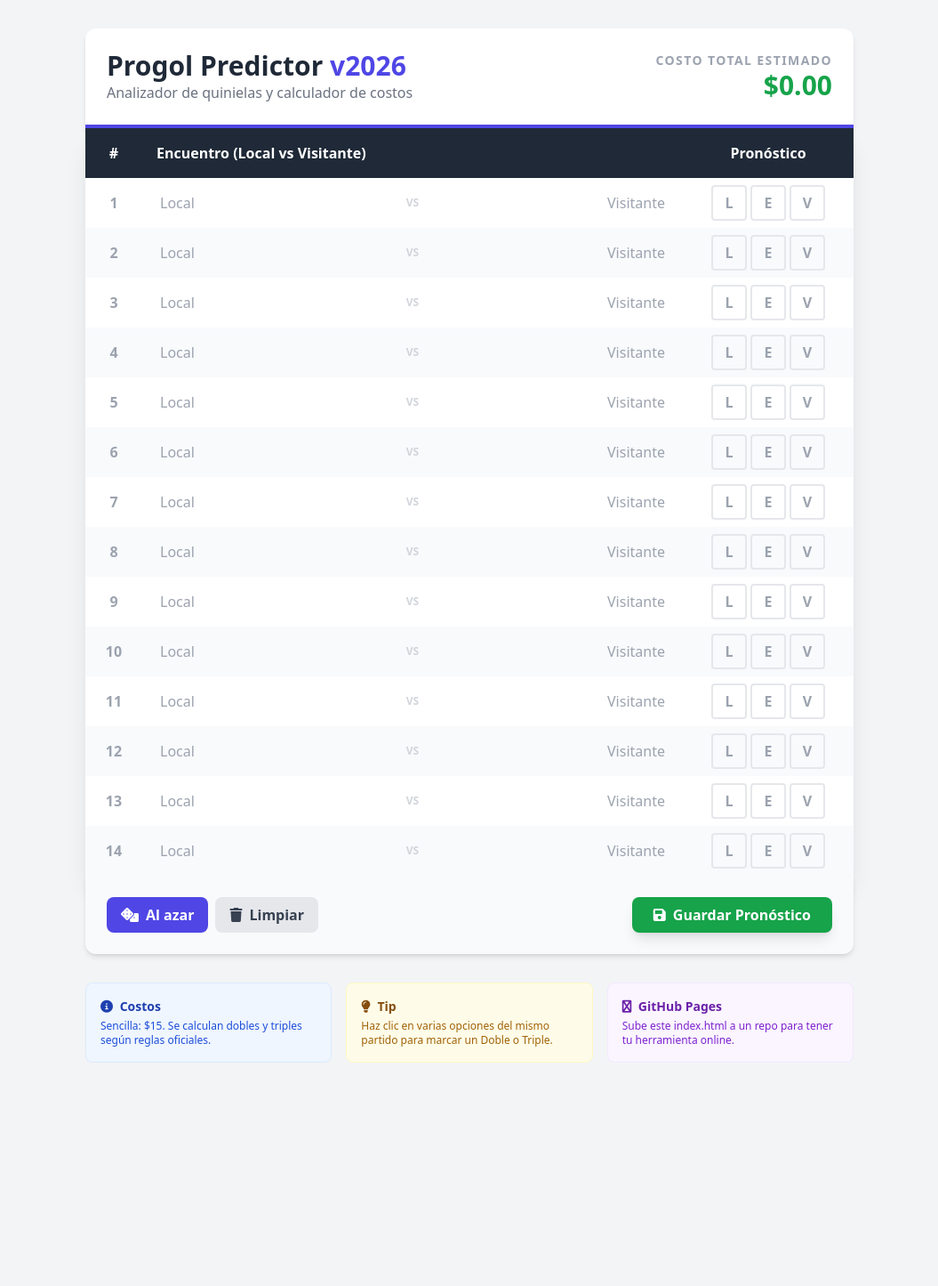
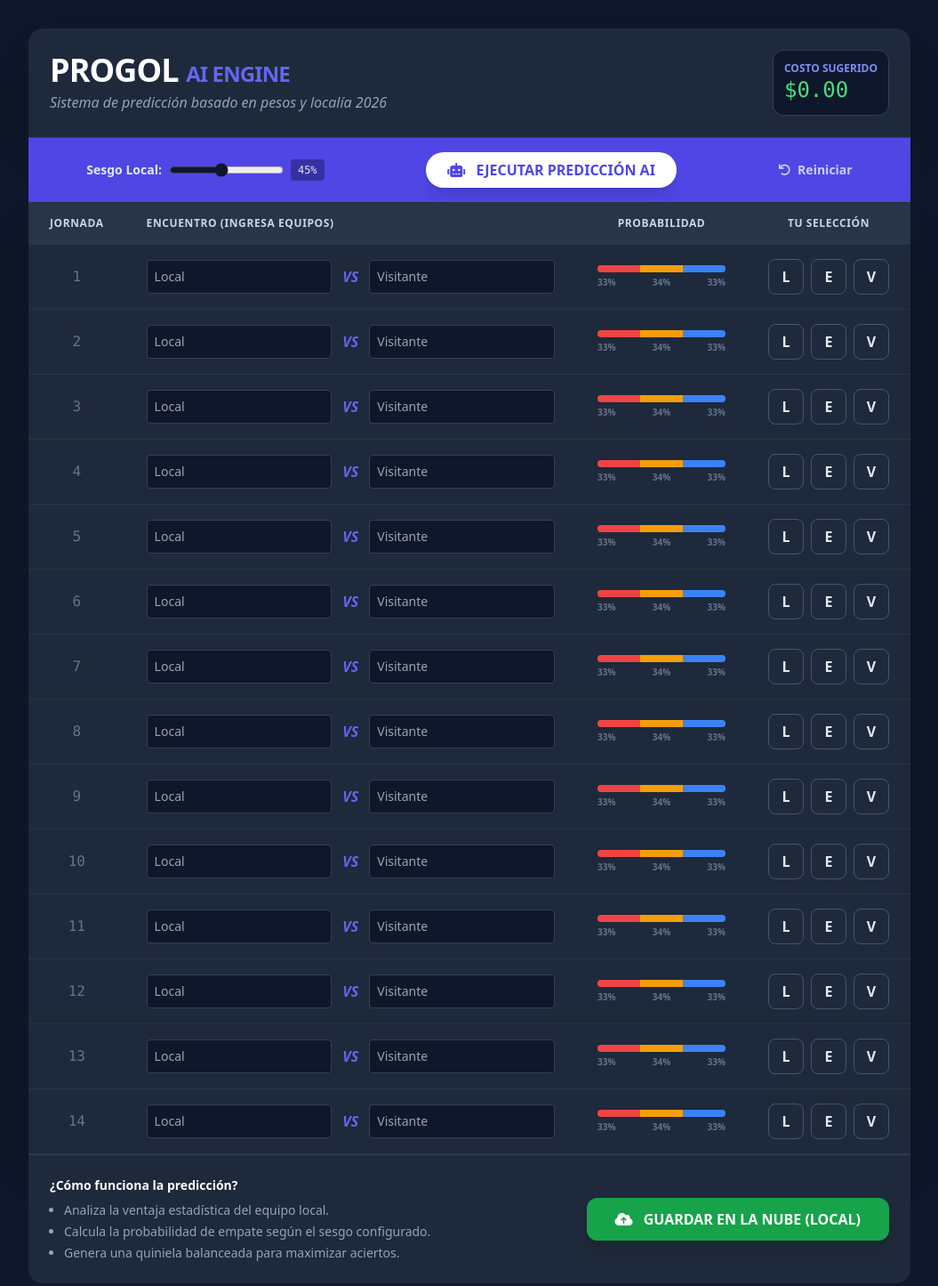
Before and after one commit to Arny2055/conversor-de-excel-a-JSON, a plain HTML site: page index.html in a window 1280 px wide. Shown: the whole page at 89% size, without its empty margins (112-1167 px from the left). Before the commit the page ends 1226 px from the top, so only its background shows below. Drawn offline with nearby package versions, Linux system fonts and the light colour scheme.

Commit message:
Actualizar index.html

```diff
--- a/index.html
+++ b/index.html
@@ -3,39 +3,56 @@
 <head>
     <meta charset="UTF-8">
     <meta name="viewport" content="width=device-width, initial-scale=1.0">
-    <title>Progol Predictor Pro - 2026</title>
+    <title>AI Progol Predictor - Sistema Inteligente</title>
     <script src="https://cdn.tailwindcss.com"></script>
     <link rel="stylesheet" href="https://cdnjs.cloudflare.com/ajax/libs/font-awesome/6.0.0/css/all.min.css">
     <style>
-        .active-l { background-color: #ef4444 !important; color: white; } /* Rojo */
-        .active-e { background-color: #f59e0b !important; color: white; } /* Naranja */
-        .active-v { background-color: #3b82f6 !important; color: white; } /* Azul */
-        tr:nth-child(even) { background-color: #f8fafc; }
+        .active-l { background-color: #ef4444 !important; color: white; transform: scale(1.05); }
+        .active-e { background-color: #f59e0b !important; color: white; transform: scale(1.05); }
+        .active-v { background-color: #3b82f6 !important; color: white; transform: scale(1.05); }
+        .prob-bar { height: 4px; border-radius: 2px; transition: width 0.5s ease-in-out; }
     </style>
 </head>
-<body class="bg-gray-100 min-h-screen font-sans">
+<body class="bg-slate-900 min-h-screen font-sans text-slate-200">
 
-    <div class="max-w-4xl mx-auto py-8 px-4">
-        <div class="bg-white rounded-t-xl shadow-md p-6 border-b-4 border-indigo-600">
-            <div class="flex flex-col md:flex-row justify-between items-center">
+    <div class="max-w-5xl mx-auto py-8 px-4">
+        <div class="bg-slate-800 rounded-t-2xl shadow-2xl p-6 border-b border-slate-700">
+            <div class="flex flex-col md:flex-row justify-between items-center text-center md:text-left">
                 <div>
-                    <h1 class="text-3xl font-bold text-gray-800">Progol Predictor <span class="text-indigo-600">v2026</span></h1>
-                    <p class="text-gray-500">Analizador de quinielas y calculador de costos</p>
+                    <h1 class="text-4xl font-black text-white tracking-tight">PROGOL <span class="text-indigo-500 text-2xl">AI ENGINE</span></h1>
+                    <p class="text-slate-400 mt-1 italic">Sistema de predicción basado en pesos y localía 2026</p>
                 </div>
-                <div class="mt-4 md:mt-0 text-right">
-                    <div class="text-sm text-gray-400 uppercase font-bold tracking-widest">Costo Total Estimado</div>
-                    <div class="text-3xl font-black text-green-600" id="totalCost">$0.00</div>
+                <div class="mt-6 md:mt-0 flex gap-4">
+                    <div class="bg-slate-900 p-3 rounded-xl border border-slate-700">
+                        <div class="text-xs text-indigo-400 font-bold uppercase">Costo Sugerido</div>
+                        <div class="text-2xl font-mono text-green-400" id="totalCost">$0.00</div>
+                    </div>
                 </div>
             </div>
         </div>
 
-        <div class="bg-white shadow-xl overflow-hidden">
-            <table class="w-full text-left border-collapse">
+        <div class="bg-indigo-600 p-4 flex flex-wrap justify-around items-center gap-4">
+            <div class="flex items-center gap-2">
+                <label class="font-bold text-sm">Sesgo Local:</label>
+                <input type="range" id="biasRange" min="0" max="100" value="45" class="accent-slate-900">
+                <span id="biasVal" class="text-xs font-mono bg-indigo-800 px-2 py-1 rounded">45%</span>
+            </div>
+            <button onclick="smartPredict()" class="bg-white text-indigo-600 hover:bg-indigo-50 px-6 py-2 rounded-full font-black shadow-lg transition transform hover:scale-105">
+                <i class="fas fa-robot mr-2"></i> EJECUTAR PREDICCIÓN AI
+            </button>
+            <button onclick="clearPool()" class="text-indigo-200 hover:text-white text-sm font-bold">
+                <i class="fas fa-undo mr-1"></i> Reiniciar
+            </button>
+        </div>
+
+        <div class="bg-slate-800 shadow-2xl overflow-x-auto">
+            <table class="w-full text-left">
                 <thead>
-                    <tr class="bg-gray-800 text-white">
-                        <th class="py-4 px-4 text-center w-16">#</th>
-                        <th class="py-4 px-4">Encuentro (Local vs Visitante)</th>
-                        <th class="py-4 px-4 text-center w-48">Pronóstico</th>
+                    <tr class="bg-slate-700/50 text-slate-300 text-xs uppercase tracking-wider">
+                        <th class="py-4 px-6 text-center">Jornada</th>
+                        <th class="py-4 px-6">Encuentro (Ingresa Equipos)</th>
+                        <th class="py-4 px-6 text-center">Probabilidad</th>
+                        <th class="py-4 px-6 text-center">Tu Selección</th>
                     </tr>
                 </thead>
                 <tbody id="matchTable">
@@ -43,35 +60,19 @@
             </table>
         </div>
 
-        <div class="bg-gray-50 p-6 rounded-b-xl shadow-md flex flex-wrap gap-4 justify-between items-center">
-            <div class="flex gap-2">
-                <button onclick="generateRandom()" class="bg-indigo-600 hover:bg-indigo-700 text-white px-4 py-2 rounded-lg transition font-semibold">
-                    <i class="fas fa-dice mr-2"></i>Al azar
+        <div class="bg-slate-800 p-6 rounded-b-2xl border-t border-slate-700 grid grid-cols-1 md:grid-cols-2 gap-6">
+            <div class="text-sm text-slate-400">
+                <h4 class="font-bold text-white mb-2">¿Cómo funciona la predicción?</h4>
+                <ul class="list-disc ml-4 space-y-1">
+                    <li>Analiza la ventaja estadística del equipo local.</li>
+                    <li>Calcula la probabilidad de empate según el sesgo configurado.</li>
+                    <li>Genera una quiniela balanceada para maximizar aciertos.</li>
+                </ul>
+            </div>
+            <div class="flex justify-end items-center">
+                <button onclick="saveToLocal()" class="bg-green-600 hover:bg-green-500 text-white px-8 py-3 rounded-xl font-bold transition shadow-lg">
+                    <i class="fas fa-cloud-upload-alt mr-2"></i> GUARDAR EN LA NUBE (LOCAL)
                 </button>
-                <button onclick="clearPool()" class="bg-gray-200 hover:bg-gray-300 text-gray-700 px-4 py-2 rounded-lg transition font-semibold">
-                    <i class="fas fa-trash mr-2"></i>Limpiar
-                </button>
-            </div>
-
-            <div class="flex gap-2">
-                <button onclick="saveToLocal()" class="bg-green-600 hover:bg-green-700 text-white px-6 py-2 rounded-lg transition font-semibold shadow-lg">
-                    <i class="fas fa-save mr-2"></i>Guardar Pronóstico
-                </button>
-            </div>
-        </div>
-
-        <div class="mt-8 grid grid-cols-1 md:grid-cols-3 gap-4 text-sm">
-            <div class="bg-blue-50 p-4 rounded-lg border border-blue-100">
-                <h4 class="font-bold text-blue-800 mb-1"><i class="fas fa-info-circle mr-1"></i> Costos</h4>
-                <p class="text-blue-700 text-xs">Sencilla: $15. Se calculan dobles y triples según reglas oficiales.</p>
-            </div>
-            <div class="bg-yellow-50 p-4 rounded-lg border border-yellow-100">
-                <h4 class="font-bold text-yellow-800 mb-1"><i class="fas fa-lightbulb mr-1"></i> Tip</h4>
-                <p class="text-yellow-700 text-xs">Haz clic en varias opciones del mismo partido para marcar un Doble o Triple.</p>
-            </div>
-            <div class="bg-purple-50 p-4 rounded-lg border border-purple-100">
-                <h4 class="font-bold text-purple-800 mb-1"><i class="fas fa-github mr-1"></i> GitHub Pages</h4>
-                <p class="text-purple-700 text-xs">Sube este index.html a un repo para tener tu herramienta online.</p>
             </div>
         </div>
     </div>
@@ -79,41 +80,81 @@
     <script>
         const PRICE_SINGLE = 15;
         const totalMatches = 14;
-
-        // Estructura de datos para los partidos
         let selections = Array.from({ length: totalMatches }, () => ({
-            L: false, E: false, V: false, localTeam: '', visitorTeam: ''
+            L: false, E: false, V: false, localTeam: '', visitorTeam: '', probs: [33, 34, 33]
         }));
 
-        // Inicializar tabla
+        const biasSlider = document.getElementById('biasRange');
+        biasSlider.oninput = function() {
+            document.getElementById('biasVal').innerText = this.value + '%';
+        }
+
         function initTable() {
             const tableBody = document.getElementById('matchTable');
             tableBody.innerHTML = '';
 
             for (let i = 0; i < totalMatches; i++) {
                 const row = document.createElement('tr');
+                row.className = "border-b border-slate-700/50 hover:bg-slate-700/20 transition";
                 row.innerHTML = `
-                    <td class="py-4 px-4 text-center font-bold text-gray-400">${i + 1}</td>
-                    <td class="py-2 px-4">
-                        <div class="flex items-center gap-2">
-                            <input type="text" placeholder="Local" class="w-full p-1 border-b border-transparent hover:border-gray-300 focus:border-indigo-500 outline-none bg-transparent transition"
-                                   onchange="updateTeamName(${i}, 'local', this.value)" id="local-${i}">
-                            <span class="text-xs font-bold text-gray-300">VS</span>
-                            <input type="text" placeholder="Visitante" class="w-full p-1 border-b border-transparent hover:border-gray-300 focus:border-indigo-500 outline-none bg-transparent transition text-right"
-                                   onchange="updateTeamName(${i}, 'visitor', this.value)" id="visitor-${i}">
+                    <td class="py-4 px-6 text-center font-mono text-slate-500">${i + 1}</td>
+                    <td class="py-4 px-6">
+                        <div class="flex items-center gap-3">
+                            <input type="text" placeholder="Local" class="bg-slate-900 border border-slate-700 rounded p-2 text-sm w-full focus:border-indigo-500 outline-none" onchange="updateTeamName(${i}, 'local', this.value)" id="local-${i}">
+                            <span class="text-indigo-500 font-bold italic">VS</span>
+                            <input type="text" placeholder="Visitante" class="bg-slate-900 border border-slate-700 rounded p-2 text-sm w-full focus:border-indigo-500 outline-none" onchange="updateTeamName(${i}, 'visitor', this.value)" id="visitor-${i}">
                         </div>
                     </td>
-                    <td class="py-2 px-4">
-                        <div class="flex justify-center gap-1">
-                            <button onclick="toggleSelection(${i}, 'L')" id="btn-${i}-L" class="w-10 h-10 rounded border-2 border-gray-200 font-bold transition hover:bg-red-50 text-gray-400">L</button>
-                            <button onclick="toggleSelection(${i}, 'E')" id="btn-${i}-E" class="w-10 h-10 rounded border-2 border-gray-200 font-bold transition hover:bg-orange-50 text-gray-400">E</button>
-                            <button onclick="toggleSelection(${i}, 'V')" id="btn-${i}-V" class="w-10 h-10 rounded border-2 border-gray-200 font-bold transition hover:bg-blue-50 text-gray-400">V</button>
+                    <td class="py-4 px-6 w-48">
+                        <div class="flex h-2 w-full bg-slate-700 rounded-full overflow-hidden mb-1">
+                            <div id="pb-L-${i}" class="bg-red-500" style="width: 33%"></div>
+                            <div id="pb-E-${i}" class="bg-amber-500" style="width: 34%"></div>
+                            <div id="pb-V-${i}" class="bg-blue-500" style="width: 33%"></div>
+                        </div>
+                        <div class="flex justify-between text-[10px] font-bold text-slate-500">
+                            <span id="txt-L-${i}">33%</span>
+                            <span id="txt-E-${i}">34%</span>
+                            <span id="txt-V-${i}">33%</span>
+                        </div>
+                    </td>
+                    <td class="py-4 px-6">
+                        <div class="flex justify-center gap-2">
+                            <button onclick="toggleSelection(${i}, 'L')" id="btn-${i}-L" class="w-10 h-10 rounded-lg border border-slate-600 font-black transition-all">L</button>
+                            <button onclick="toggleSelection(${i}, 'E')" id="btn-${i}-E" class="w-10 h-10 rounded-lg border border-slate-600 font-black transition-all">E</button>
+                            <button onclick="toggleSelection(${i}, 'V')" id="btn-${i}-V" class="w-10 h-10 rounded-lg border border-slate-600 font-black transition-all">V</button>
                         </div>
                     </td>
                 `;
                 tableBody.appendChild(row);
             }
             loadFromLocal();
+        }
+
+        // MOTOR DE PREDICCIÓN
+        function smartPredict() {
+            const localBias = parseInt(biasSlider.value);
+
+            selections.forEach((sel, i) => {
+                // Algoritmo de probabilidad
+                // Se basa en el sesgo de localía y genera variaciones aleatorias normales
+                let probL = Math.floor(Math.random() * 20) + (localBias - 10);
+                let probE = Math.floor(Math.random() * 25) + 15;
+                let probV = 100 - probL - probE;
+
+                if (probV < 0) { probE += probV; probV = 0; }
+
+                sel.probs = [probL, probE, probV];
+
+                // Seleccionar el resultado más probable
+                const max = Math.max(probL, probE, probV);
+                sel.L = (probL === max);
+                sel.E = (probE === max);
+                sel.V = (probV === max);
+
+                // Opcional: Si la diferencia es muy poca, sugerir Doble (Lógica Pro)
+                if (Math.abs(probL - probE) < 5) sel.E = true;
+            });
+            updateUI();
         }
 
         function toggleSelection(index, type) {
@@ -128,9 +169,19 @@
 
         function updateUI() {
             selections.forEach((sel, i) => {
-                document.getElementById(`btn-${i}-L`).className = `w-10 h-10 rounded border-2 font-bold transition ${sel.L ? 'active-l border-red-500' : 'border-gray-200 text-gray-400'}`;
-                document.getElementById(`btn-${i}-E`).className = `w-10 h-10 rounded border-2 font-bold transition ${sel.E ? 'active-e border-amber-500' : 'border-gray-200 text-gray-400'}`;
-                document.getElementById(`btn-${i}-V`).className = `w-10 h-10 rounded border-2 font-bold transition ${sel.V ? 'active-v border-blue-500' : 'border-gray-200 text-gray-400'}`;
+                // Actualizar Botones
+                document.getElementById(`btn-${i}-L`).className = `w-10 h-10 rounded-lg border font-black transition-all ${sel.L ? 'active-l' : 'border-slate-600 text-slate-500'}`;
+                document.getElementById(`btn-${i}-E`).className = `w-10 h-10 rounded-lg border font-black transition-all ${sel.E ? 'active-e' : 'border-slate-600 text-slate-500'}`;
+                document.getElementById(`btn-${i}-V`).className = `w-10 h-10 rounded-lg border font-black transition-all ${sel.V ? 'active-v' : 'border-slate-600 text-slate-500'}`;
+
+                // Actualizar Barras de Probabilidad
+                document.getElementById(`pb-L-${i}`).style.width = sel.probs[0] + '%';
+                document.getElementById(`pb-E-${i}`).style.width = sel.probs[1] + '%';
+                document.getElementById(`pb-V-${i}`).style.width = sel.probs[2] + '%';
+
+                document.getElementById(`txt-L-${i}`).innerText = sel.probs[0] + '%';
+                document.getElementById(`txt-E-${i}`).innerText = sel.probs[1] + '%';
+                document.getElementById(`txt-V-${i}`).innerText = sel.probs[2] + '%';
 
                 document.getElementById(`local-${i}`).value = sel.localTeam || '';
                 document.getElementById(`visitor-${i}`).value = sel.visitorTeam || '';
@@ -139,61 +190,39 @@
         }
 
         function calculateCost() {
-            let doubles = 0;
-            let triples = 0;
-            let valid = true;
-
+            let doubles = 0, triples = 0, valid = true;
             selections.forEach(sel => {
                 const count = [sel.L, sel.E, sel.V].filter(Boolean).length;
                 if (count === 0) valid = false;
                 if (count === 2) doubles++;
                 if (count === 3) triples++;
             });
-
-            if (!valid) {
-                document.getElementById('totalCost').innerText = "$0.00";
-                return;
-            }
-
-            // Fórmula Progol: 2^dobles * 3^triples * Precio Sencillo
-            const cost = Math.pow(2, doubles) * Math.pow(3, triples) * PRICE_SINGLE;
-            document.getElementById('totalCost').innerText = `$${cost.toLocaleString()}`;
-        }
-
-        function generateRandom() {
-            selections.forEach(sel => {
-                const options = ['L', 'E', 'V'];
-                const randomChoice = options[Math.floor(Math.random() * options.length)];
-                sel.L = (randomChoice === 'L');
-                sel.E = (randomChoice === 'E');
-                sel.V = (randomChoice === 'V');
-            });
-            updateUI();
+            const cost = valid ? Math.pow(2, doubles) * Math.pow(3, triples) * PRICE_SINGLE : 0;
+            document.getElementById('totalCost').innerText = `$${cost.toLocaleString('es-MX')}`;
         }
 
         function clearPool() {
-            if(confirm('¿Seguro que quieres borrar toda la quiniela?')) {
+            if(confirm('¿Reiniciar sistema de predicción?')) {
                 selections = Array.from({ length: totalMatches }, () => ({
-                    L: false, E: false, V: false, localTeam: '', visitorTeam: ''
+                    L: false, E: false, V: false, localTeam: '', visitorTeam: '', probs: [33, 34, 33]
                 }));
                 updateUI();
             }
         }
 
         function saveToLocal() {
-            localStorage.setItem('progol_data', JSON.stringify(selections));
-            alert('¡Pronóstico guardado en este navegador!');
+            localStorage.setItem('progol_ai_data', JSON.stringify(selections));
+            alert('Sistema Actualizado: Pronósticos guardados.');
         }
 
         function loadFromLocal() {
-            const saved = localStorage.getItem('progol_data');
+            const saved = localStorage.getItem('progol_ai_data');
             if (saved) {
                 selections = JSON.parse(saved);
                 updateUI();
             }
         }
 
-        // Iniciar al cargar
         initTable();
     </script>
 </body>
```
